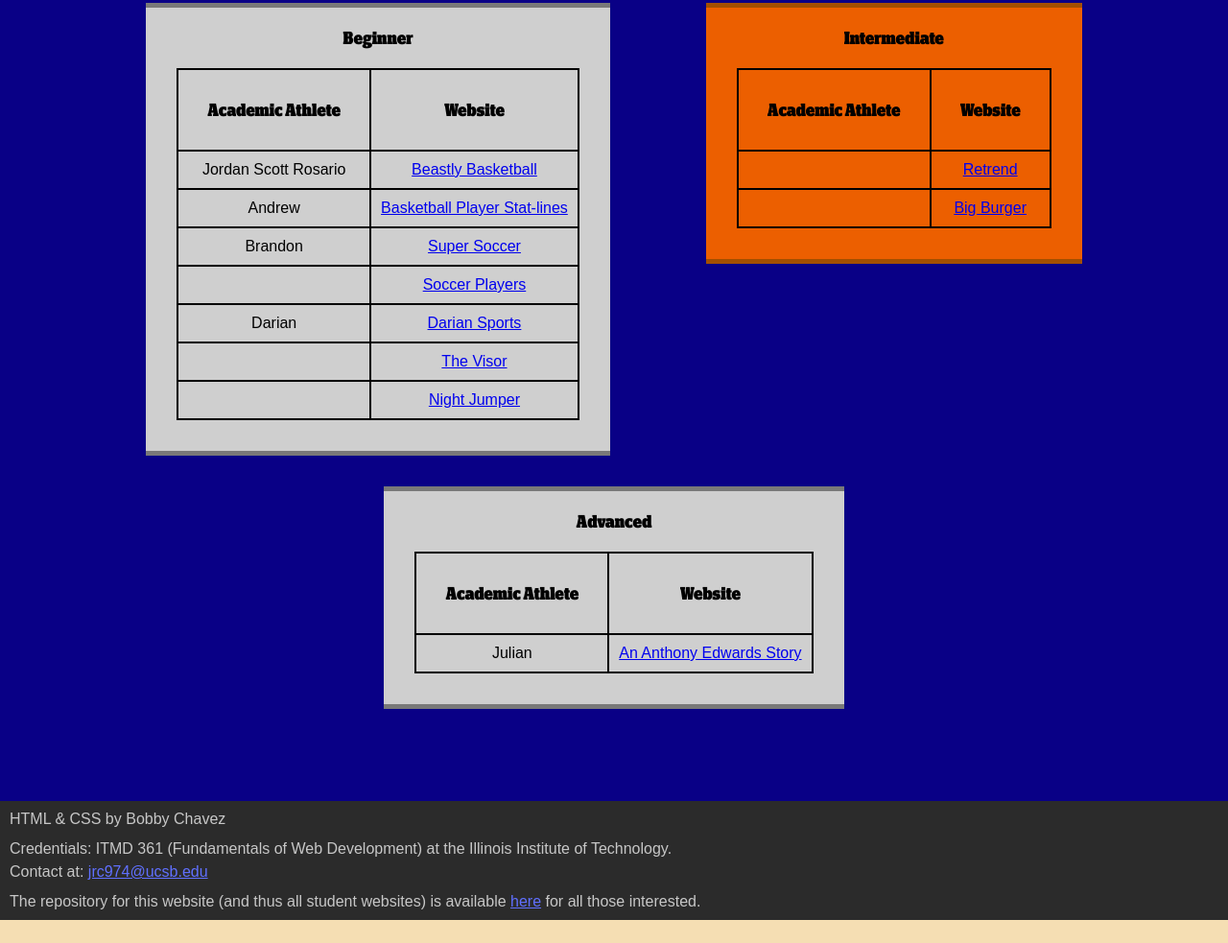
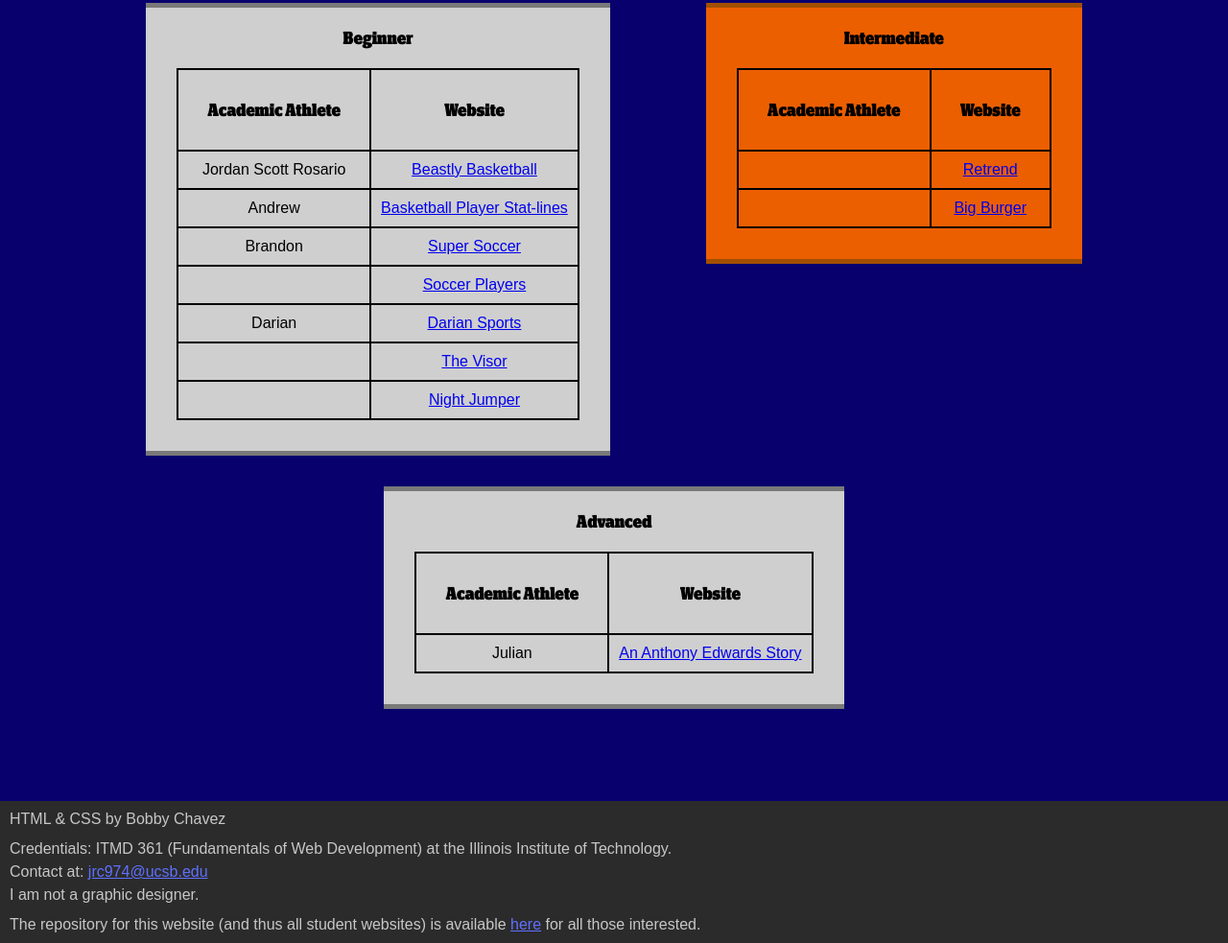
Before and after one commit to s-cavalier/abc-pilsen-main, a plain HTML site: page docs/index.html in a window 1280 px wide. Shown: the part 542-1525 px from the top of the page at 96% size. Before the commit the page ends 1501 px from the top, so only its background shows below. Drawn offline with Linux system fonts and the light colour scheme.

Commit message:
first real commit

```diff
--- a/docs/index.html
+++ b/docs/index.html
@@ -90,6 +90,7 @@
         <p style="padding: 10px;">HTML & CSS by Bobby Chavez</p>
         <p>Credentials: ITMD 361 (Fundamentals of Web Development) at the Illinois Institute of Technology.</p>
         <p>Contact at: <a href="mailto:jrc974@ucsb.edu" target="_blank">jrc974@ucsb.edu</a></p>
+        <p>I am not a graphic designer.</p>
         <p style="padding: 10px;">The repository for this website (and thus all student websites) is available <a href="https://github.com/s-cavalier/abc-pilsen-main" target="_blank">here</a> for all those interested.</p>
     </div>
 
--- a/docs/style.css
+++ b/docs/style.css
@@ -65,7 +65,7 @@ p {
 
 .lists {
     border-top: 10px rgb(6, 0, 95) solid;
-    background: rgb(9, 0, 134);
+    background: rgb(7, 0, 109);
     width: 100%;
     text-align: center;
     padding-top: 5em;
```
